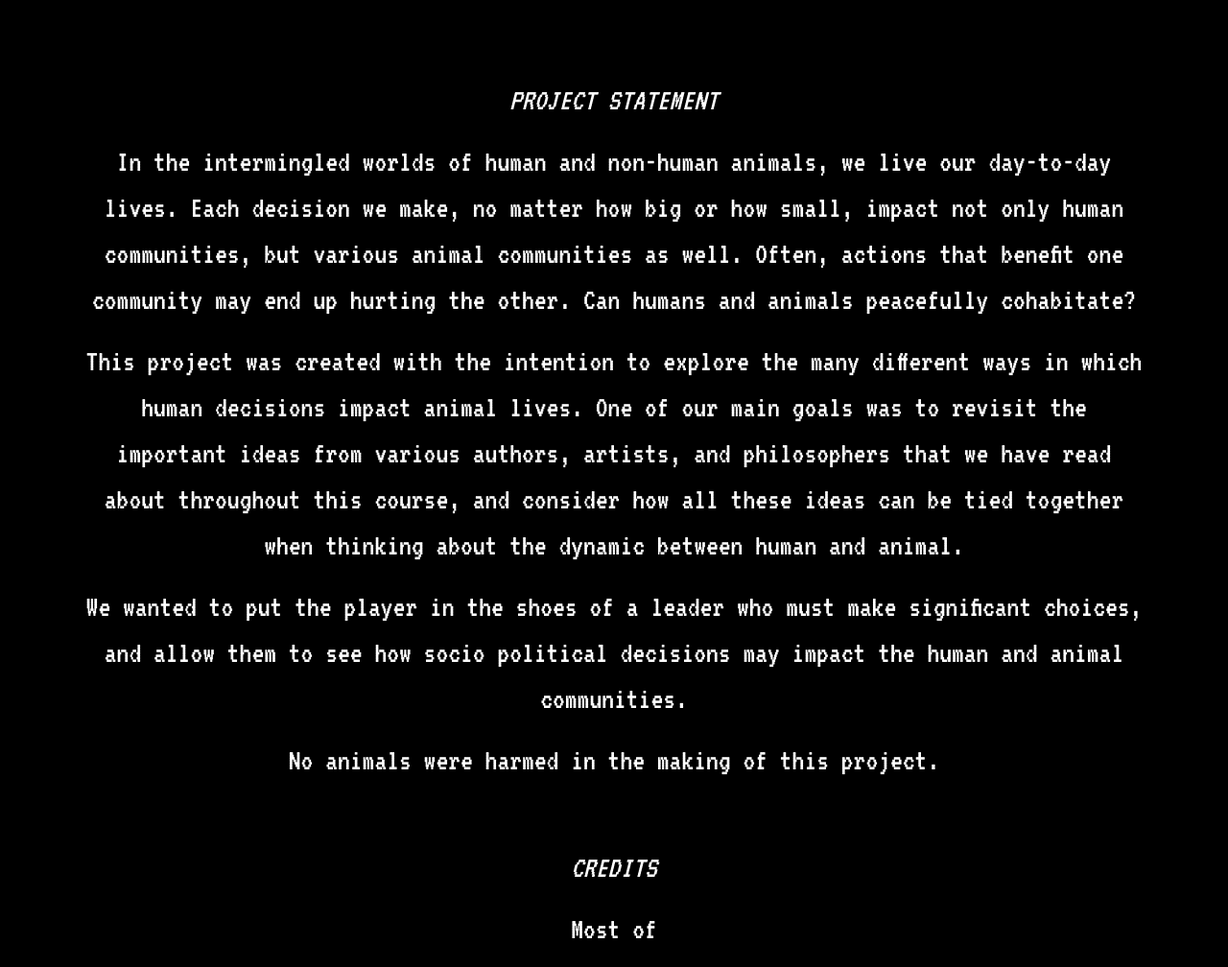
After one commit to KyleGrace/animal-game, a Flask app: page /about in a window 1280 px wide. The commit adds this page. Shown: the whole page at 96% size. Run offline with Flask 2, Linux system fonts and the light colour scheme; some libraries are stand-ins or nearby versions.

Commit message:
Added /about page for project statement and credits

```diff
--- a/web-app/main.py
+++ b/web-app/main.py
@@ -18,6 +18,11 @@ def game():
     initializeSession()
 
     resp = render_template("game.html")
+    return resp
+
+@app.route("/about")
+def about():
+    resp = render_template("about.html")
     return resp
 
 @app.route("/lostanimal")
--- /dev/null
+++ b/web-app/templates/about.html
@@ -0,0 +1,61 @@
+<html lang="en">
+    <head>
+        <link rel="stylesheet" href="https://fonts.googleapis.com/css?family=VT323">
+        <meta charset="UTF-8">
+        <meta name="viewport" content="width=device-width, initial-scale=1.0">
+
+        <!-- Bootstrap 4 -->
+        <link rel="stylesheet" href="https://maxcdn.bootstrapcdn.com/bootstrap/4.5.2/css/bootstrap.min.css">
+        <script src="https://ajax.googleapis.com/ajax/libs/jquery/3.5.1/jquery.min.js"></script>
+        <script src="https://cdnjs.cloudflare.com/ajax/libs/popper.js/1.16.0/umd/popper.min.js"></script>
+        <script src="https://maxcdn.bootstrapcdn.com/bootstrap/4.5.2/js/bootstrap.min.js"></script>
+
+        <title> Kingdom</title>
+    </head>
+
+    <style>
+        body {
+            background-color: black;
+            font-family:'VT323';
+            color:white;
+            font-size:2em;
+            text-align:center;
+        }
+
+    </style>
+
+    <body>
+        <div class="container">
+            <!-- Project Statement -->
+            <div style="padding-top: 10vh">
+                <p>
+                    <i>PROJECT STATEMENT</i>
+                </p>
+                <div>
+                    <p>
+                        In the intermingled worlds of human and non-human animals, we live our day-to-day lives. Each decision we make, no matter how big or how small, impact not only human communities, but various animal communities as well. Often, actions that benefit one community may end up hurting the other. Can humans and animals peacefully cohabitate?
+                    </p>
+                    <p>
+                        This project was created with the intention to explore the many different ways in which human decisions impact animal lives. One of our main goals was to revisit the important ideas from various authors, artists, and philosophers that we have read about throughout this course, and consider how all these ideas can be tied together when thinking about the dynamic between human and animal.
+                    </p>
+                    <p>
+                        We wanted to put the player in the shoes of a leader who must make significant choices, and allow them to see how socio political decisions may impact the human and animal communities.
+                    </p>
+                    <p>
+                        No animals were harmed in the making of this project.
+                    </p>
+                </div>
+            </div>
+            <br>
+            <!-- Credits -->
+            <div>
+                <p>
+                    <i>CREDITS</i>
+                </p>
+                <p>
+                    Most of
+                </p>
+            </div>
+        </div>
+    </body>
+</html>
```
Also changed, not shown: web-app/templates/landing.html (+6 -2 lines).
